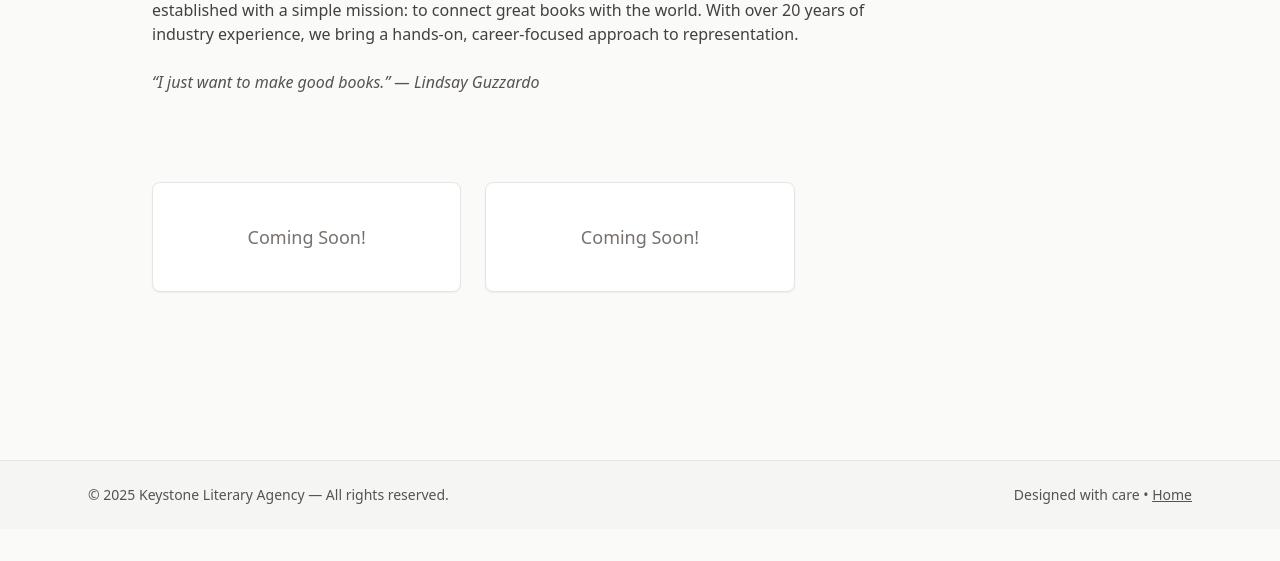
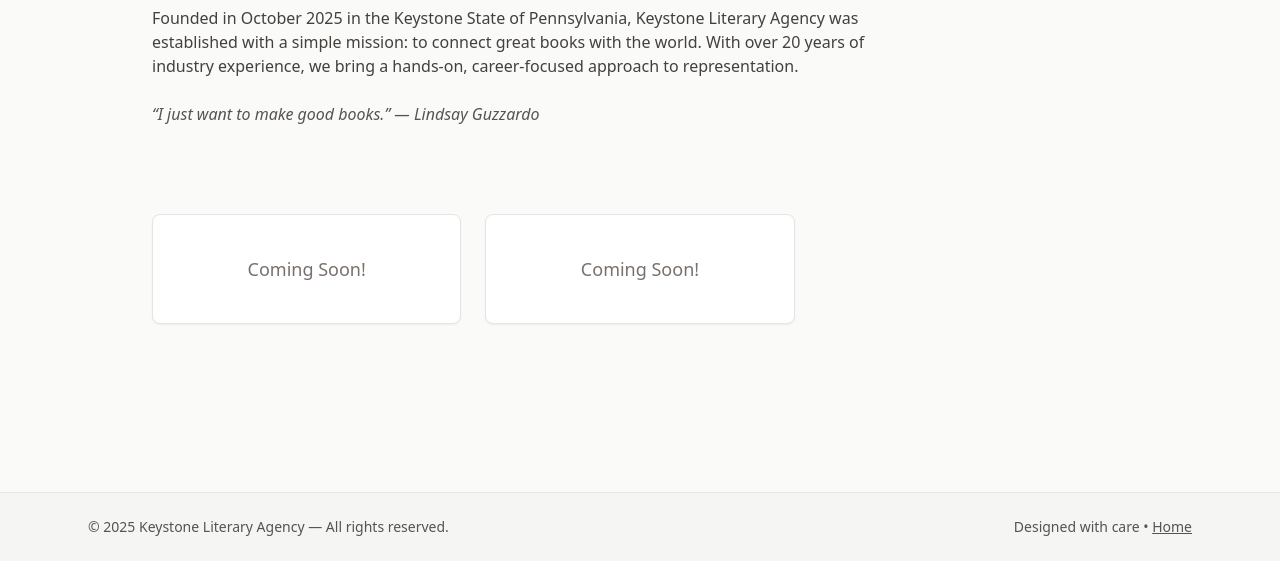
Before and after one commit to laurencolbaugh/keystone-literary-agency, a plain HTML site: page index.html in a window 1280 px wide. Shown: the part 247-808 px from the top of the page. Drawn offline with nearby package versions, Linux system fonts and the light colour scheme.

Commit message:
Update index.html

```diff
--- a/index.html
+++ b/index.html
@@ -73,7 +73,7 @@
   <div class="w-full h-2 bg-indigo-900"></div>
 
   <!-- Main Content -->
-  <main class="pt-32 md:pt-36 py-20 px-6 text-left max-w-5xl mx-auto">
+ <main class="pt-44 py-20 px-6 text-left max-w-5xl mx-auto">
     <h2 class="text-4xl font-extrabold leading-tight text-indigo-700 mb-6">Welcome to Keystone Literary Agency</h2>
     <p class="max-w-3xl text-stone-700 mb-6">
       Founded in October 2025 in the Keystone State of Pennsylvania, Keystone Literary Agency was established with a simple mission: to connect great books with the world. With over 20 years of industry experience, we bring a hands-on, career-focused approach to representation.
```
